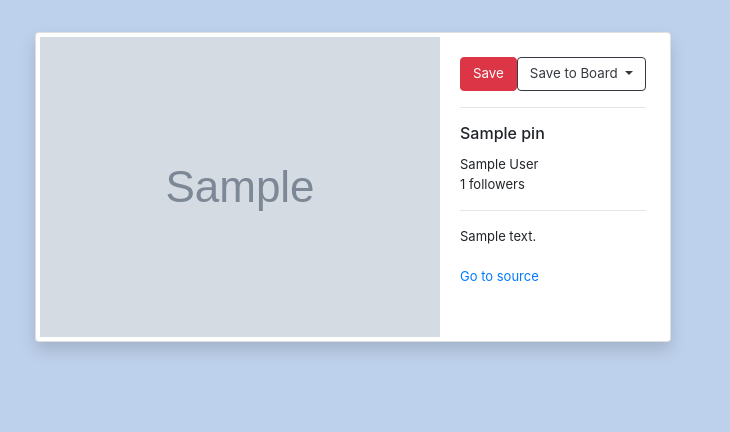
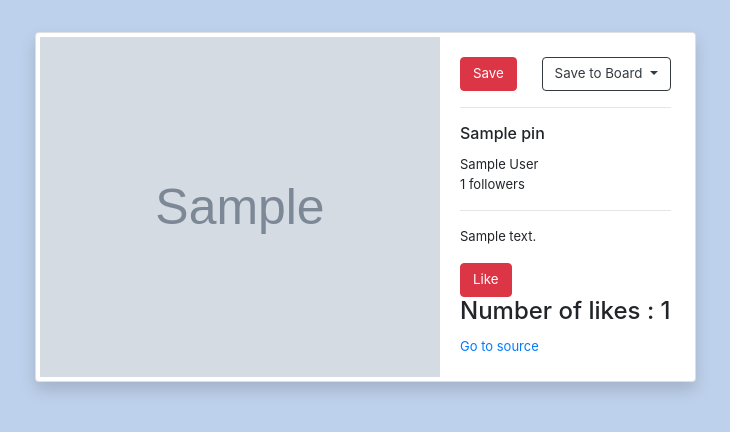
Before and after one commit to sarahbeverton/capstone, a Django app: page /pin/1/ in a window 1280 px wide. Shown: the part 56-488 px from the top of the page, without its empty margins (50-780 px from the left). Run offline with Django 3.2, Linux system fonts and the light colour scheme; a user stored in the database is signed in; tables that the repository leaves empty hold one stand-in row (values such as "Sample post"); grey boxes marked "Sample" are stand-in pictures; some libraries are stand-ins or nearby versions.

Commit message:
fixed the like button

```diff
--- a/authentication/urls.py
+++ b/authentication/urls.py
@@ -6,7 +6,7 @@ urlpatterns = [
     path('', views.IndexView.as_view(), name="homepage"),
     path('signup/', views.SignUpView.as_view(), name="signup"),
     path('login/', views.LogInView.as_view(), name="login"),
-    path('logout/', views.LogOutView.as_view(), name="logout")
+    path('logout/', views.LogOutView.as_view(), name="logout"),
 ]
 
 
--- a/pins/urls.py
+++ b/pins/urls.py
@@ -4,6 +4,7 @@ from pins import views
 
 urlpatterns = [
     path('addpin/', views.AddPinView.as_view(), name="addpin"),
-    path('<int:pin_id>/', views.PinView.as_view()),
+    path('<int:pin_id>/', views.PinView.as_view(), name="pin_detail"),
     path('save/<int:pin_id>/', views.SaveView.as_view()),
+    path('like/<int:pin_id>/', views.like_view)
 ]
--- a/pins/views.py
+++ b/pins/views.py
@@ -1,4 +1,4 @@
-from django.shortcuts import render, reverse, redirect
+from django.shortcuts import render, reverse, redirect, HttpResponseRedirect
 from django.views.generic import View
 from django.contrib.auth.mixins import LoginRequiredMixin
 
@@ -51,3 +51,10 @@ class AddPinView(LoginRequiredMixin, View):
             request.user.pins.add(my_pin)
             return redirect("profile")
         # need to add error 400, 500 handling
+
+
+def like_view(request, pin_id):
+    pin = Pin.objects.filter(id=pin_id).first()
+    pin.likes += 1
+    pin.save()
+    return HttpResponseRedirect(reverse("pin_detail", kwargs={'pin_id': pin_id}))
--- a/templates/pin_detail.html
+++ b/templates/pin_detail.html
@@ -48,6 +48,13 @@
               <p class="card-text" style="font-size: small">
                 {{ pin.description|truncatechars:200 }}
               </p>
+              <a
+                href="/pin/like/{{ pin.id }}/"
+                class="btn btn-danger"
+                style="font-size: smaller"
+                >Like</a
+              >
+              <h4> Number of likes : {{ pin.likes }}</h4>
               {% if pin.url %}
               <a href="{{ pin.url }}" style="font-size: small">Go to source</a>
               {% endif %}
```
Also changed, not shown: config/settings.py (+7 -7 lines), boards/migrations/0001_initial.py, boards/migrations/0002_board_pins.py, boards/migrations/0003_board_user.py, pins/migrations/0001_initial.py, pins/migrations/0002_pin_author.py, pinusers/migrations/0001_initial.py.
